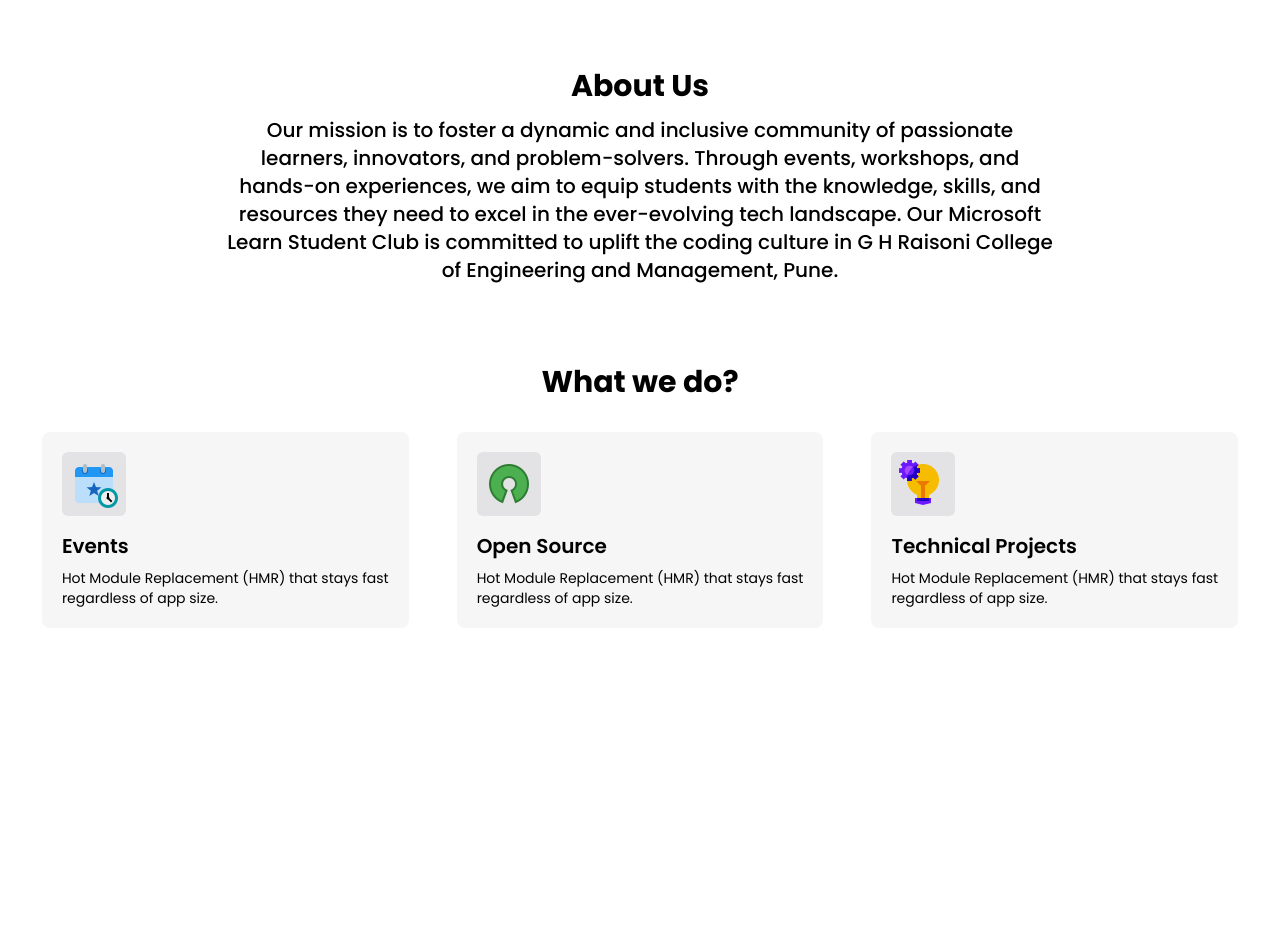
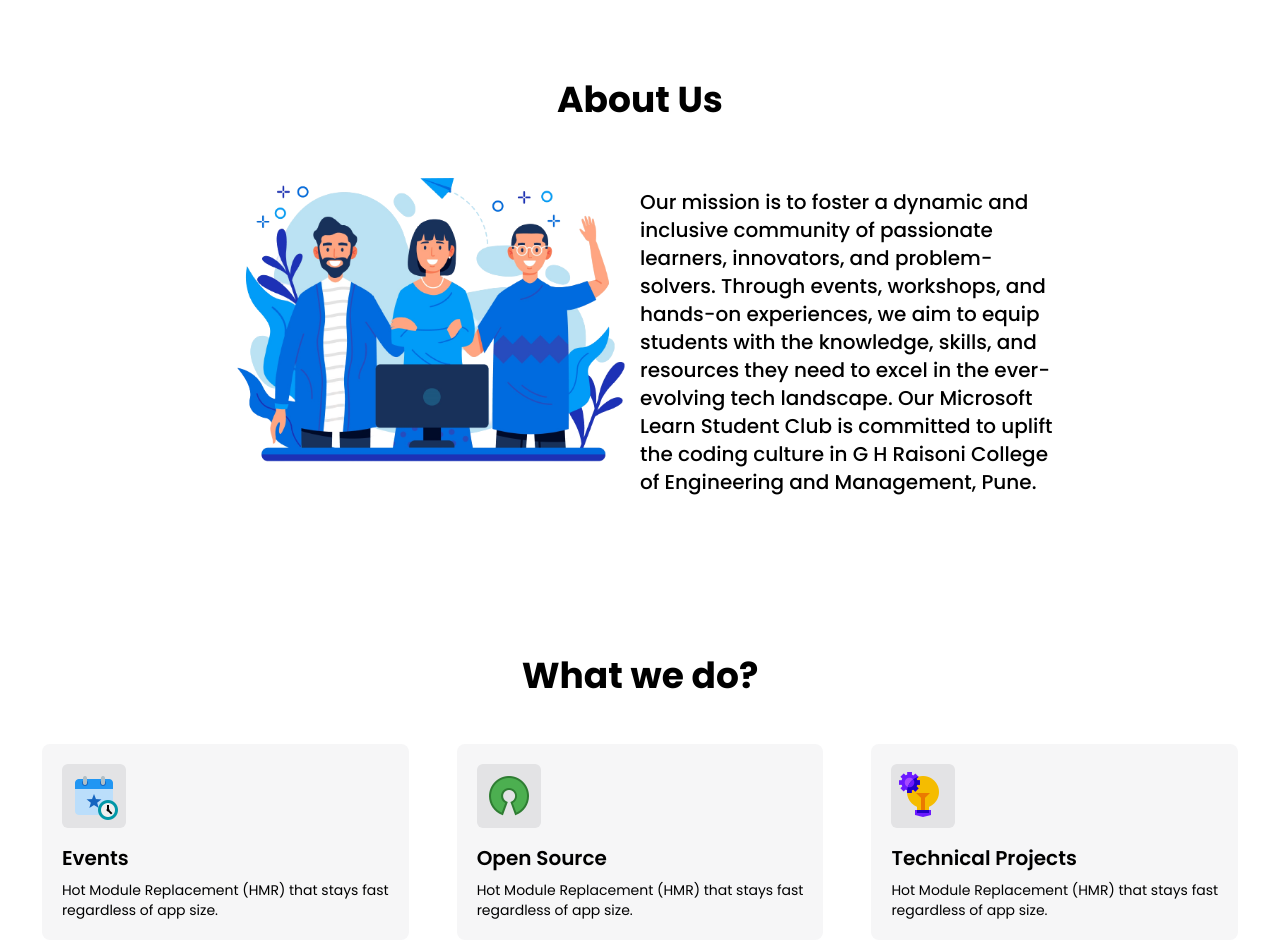
Before and after one commit to MLSC-GHRCEM/website, a React (Vite) app: page / in a window 1280 px wide. Shown: the part 740-1680 px from the top of the page. Before the commit the page ends 1368 px from the top, so only its background shows below. Built offline with nearby package versions, Linux system fonts and the light colour scheme.

Commit message:
about changes

```diff
--- a/src/components/AboutUs.jsx
+++ b/src/components/AboutUs.jsx
@@ -1,19 +1,33 @@
 import React from "react";
+import aboutus from "../assets/whatwedo-icons/aboutus.png";
 
 function AboutUs() {
   return (
     <>
-      <h1 className="text-center text-3xl font-bold pt-20">About Us</h1>
-      <div className="pt-3">
-        <p className="text-center md:px-56 px-5 font-medium md:text-xl">
-          Our mission is to foster a dynamic and inclusive community of
-          passionate learners, innovators, and problem-solvers. Through events,
-          workshops, and hands-on experiences, we aim to equip students with the
-          knowledge, skills, and resources they need to excel in the
-          ever-evolving tech landscape. Our Microsoft Learn Student Club is
-          committed to uplift the coding culture in G H Raisoni College of
-          Engineering and Management, Pune.
-        </p>
+      <div className="pt-20" id="about">
+        <p className="text-center font-bold text-4xl">About Us</p>
+        <div className="lg:px-56 px-8 flex justify-between flex-col md:flex-row  pt-12">
+          <div className="md:w-1/2  ">
+            <img
+              alt="about image"
+              src={aboutus}
+              className="rounded-[2px] w-full"
+            />
+          </div>
+          <div className="flex flex-col lg:gap-5 justify-center md:gap-12 sm:gap-3 md:w-1/2 lg:text-xl md:text-sm  font-medium">
+            <div className="mb-8">
+              <p className="md:text-left text-center font-medium md:text-xl mt-5">
+                Our mission is to foster a dynamic and inclusive community of
+                passionate learners, innovators, and problem-solvers. Through
+                events, workshops, and hands-on experiences, we aim to equip
+                students with the knowledge, skills, and resources they need to
+                excel in the ever-evolving tech landscape. Our Microsoft Learn
+                Student Club is committed to uplift the coding culture in G H
+                Raisoni College of Engineering and Management, Pune.
+              </p>
+            </div>
+          </div>
+        </div>
       </div>
     </>
   );
--- a/src/components/Hero.jsx
+++ b/src/components/Hero.jsx
@@ -5,7 +5,7 @@ function Hero() {
   return (
     <div className="flex flex-col justify-center items-center mt-10 md:mt-12 px-5">
       <div className="flex flex-col mb-4">
-        <p className="text-5xl font-[800] font-dm-serif-display text-center">
+        <p className="text-6xl font-[800] font-dm-serif-display text-center">
           <span className="text-primary">MLSC</span> GHRCEM <br />
         </p>
         <p className="text-center pt-2 font-medium">We Build; Don't Talk</p>
--- a/src/components/WhatWeDo.jsx
+++ b/src/components/WhatWeDo.jsx
@@ -6,8 +6,10 @@ import technical from "../assets/whatwedo-icons/projects.png";
 function WhatWeDo() {
   return (
     <>
-      <h1 className="text-center text-3xl font-bold pt-20">What we do?</h1>
-      <div className="flex justify-center items-center px-5 pt-8">
+      <h1 className="text-center text-4xl font-bold md:pt-32 pt-20">
+        What we do?
+      </h1>
+      <div className="flex justify-center items-center px-5 pt-12">
         <div className="grid grid-cols-1 md:grid-cols-3 gap-12">
           <div className="bg-[#F6F6F7] p-2 rounded-lg hover:bg-gray-200">
             <div className="p-3">
```
Also changed, not shown: src/assets/whatwedo-icons/aboutus.png (added).
